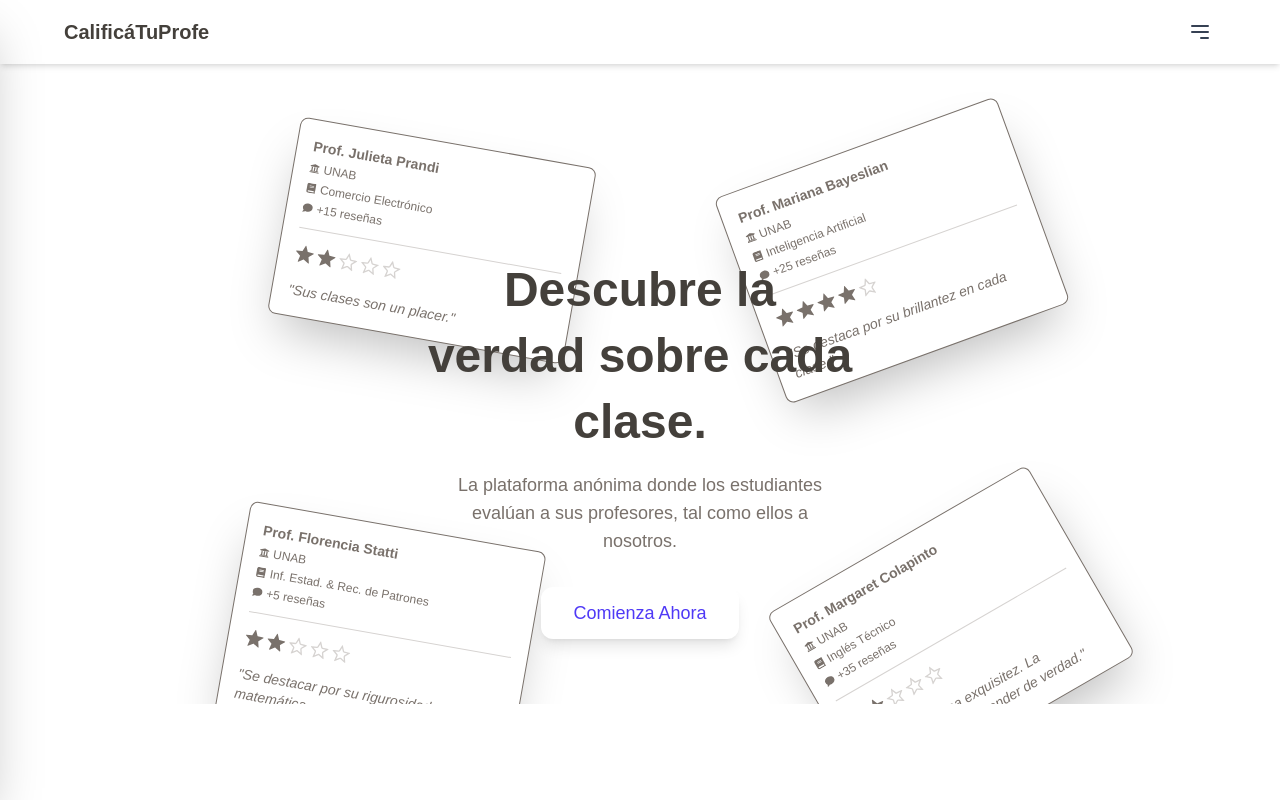
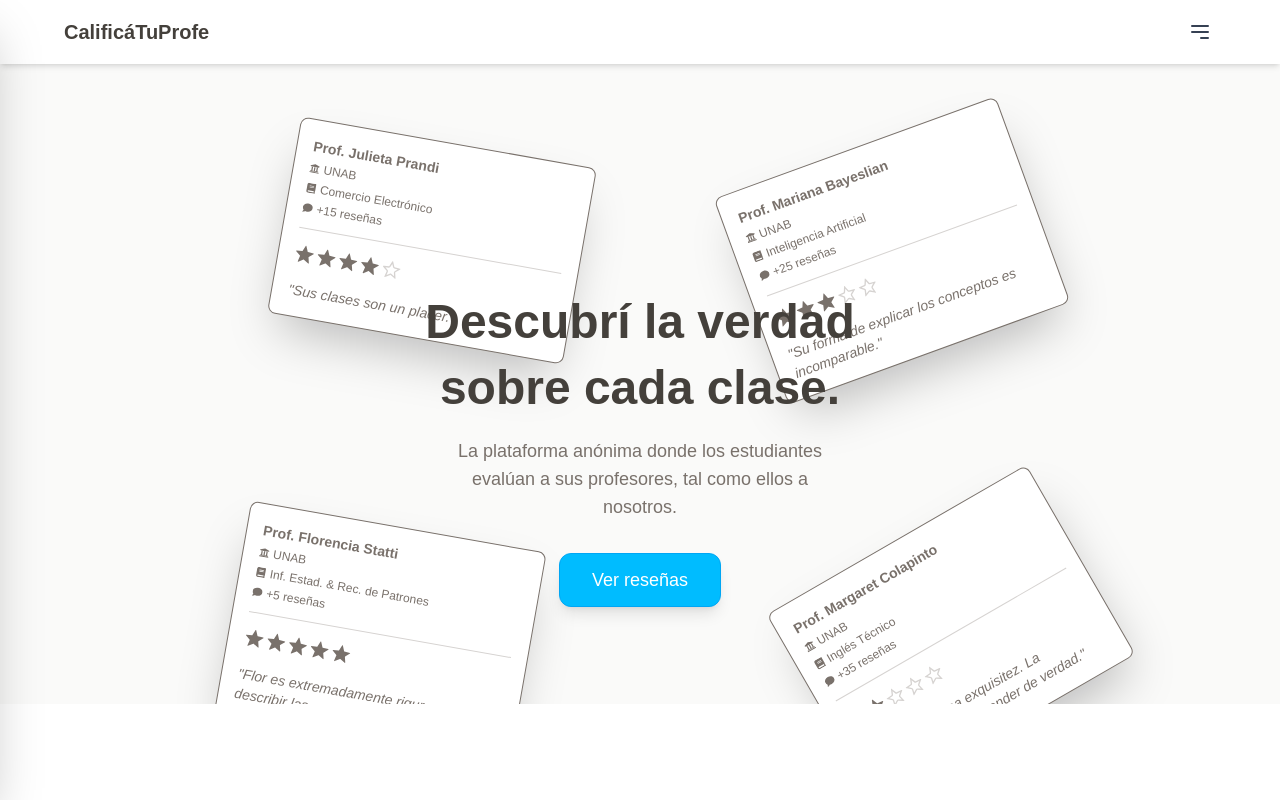
Before and after one commit to DataAnalystGabo/CalificaTuProfe, a React (Vite) app: page / in a window 1280 px wide. Built offline with nearby package versions, Linux system fonts and the light colour scheme; a web font is replaced by a local one.

Commit message:
Ajustes en el botón del main

```diff
--- a/src/App.jsx
+++ b/src/App.jsx
@@ -17,24 +17,24 @@ function App() {
             <MobileMenu isOpen={isMenuOpen} onClose={toggleMenu} />
 
             {/* Sección Principal (Main) */}
-            <main className="w-full max-w-7xl mx-auto h-full overflow-hidden max-h-[80vh]">
+            <main className="w-full max-w-7xl mx-auto h-full overflow-hidden max-h-[80vh] bg-stone-50">
 
                 <div className="max-w-lg mx-auto p-4 relative">
 
                     {/* Texto principal (z-20 para estar por encima de todo) */}
                     <div className="relative z-20 flex flex-col items-center justify-center min-h-[calc(100vh-64px)] w-full p-6 text-center">
                         <h2 className="text-5xl font-extrabold mb-4 leading-snug text-stone-700">
-                            Descubre la verdad sobre cada clase.
+                            Descubrí la verdad sobre cada clase.
                         </h2>
                         <p className="text-lg mb-8 max-w-sm text-stone-500">
                             La plataforma anónima donde los estudiantes evalúan a sus profesores, tal como ellos a nosotros.
                         </p>
                         <a
                             href="#"
-                            className="bg-white text-indigo-600 text-lg font-medium px-8 py-3 rounded-xl hover:bg-gray-100 transition duration-150 shadow-lg"
+                            className="bg-sky-400 border-1 border-sky-500 text-white text-lg font-medium px-8 py-3 rounded-xl hover:bg-sky-500 transition duration-150 shadow-lg"
                             onClick={() => console.log('CTA Principal: Registro')}
                         >
-                            Comienza Ahora
+                            Ver reseñas
                         </a>
                     </div>
 
@@ -46,7 +46,7 @@ function App() {
                             subjectName={"Comercio Electrónico"}
                             qcomment={"+15 reseñas"}
                             comment={"Sus clases son un placer."}
-                            rating={2}
+                            rating={4}
                         />
                     </div>
 
@@ -57,8 +57,8 @@ function App() {
                             university={"UNAB"}
                             subjectName={"Inteligencia Artificial"}
                             qcomment={"+25 reseñas"}
-                            comment={"Se destaca por su brillantez en cada clase."}
-                            rating={4}
+                            comment={"Su forma de explicar los conceptos es incomparable."}
+                            rating={3}
                         />
                     </div>
 
@@ -69,8 +69,8 @@ function App() {
                             university={"UNAB"}
                             subjectName={"Inf. Estad. & Rec. de Patrones"}
                             qcomment={"+5 reseñas"}
-                            comment={"Se destacar por su rigurosidad matemática en cada clase."}
-                            rating={2}
+                            comment={"Flor es extremadamente rigurosa al describir las matemáticas."}
+                            rating={5}
                         />
                     </div>
 
--- a/src/components/Target.jsx
+++ b/src/components/Target.jsx
@@ -40,7 +40,7 @@ export default function Target({
 }) {
     return (
 
-        <div className="bg-white p-4 rounded-lg shadow-2xl border border-stone-500 transition duration-300 hover:shadow-xl w-[300px] h-full flex flex-col">
+        <div className="bg-white p-4 rounded-lg shadow-2xl border border-stone-500 transition duration-300 hover:shadow-xl w-75 h-full flex flex-col">
 
             {/* Encabezado de la tarjeta (usuario y calificacion) */}
             <div className="flex items-center justify-between mb-2 pb-2 border-b border-stone-300">
@@ -85,7 +85,7 @@ export default function Target({
             </div>
 
             {/* Comentario */}
-            <p className="text-stone-500 text-sm italic flex-grow mt-2">
+            <p className="text-stone-500 text-sm italic grow mt-2">
                 "{comment}"
             </p>
         </div>
```
